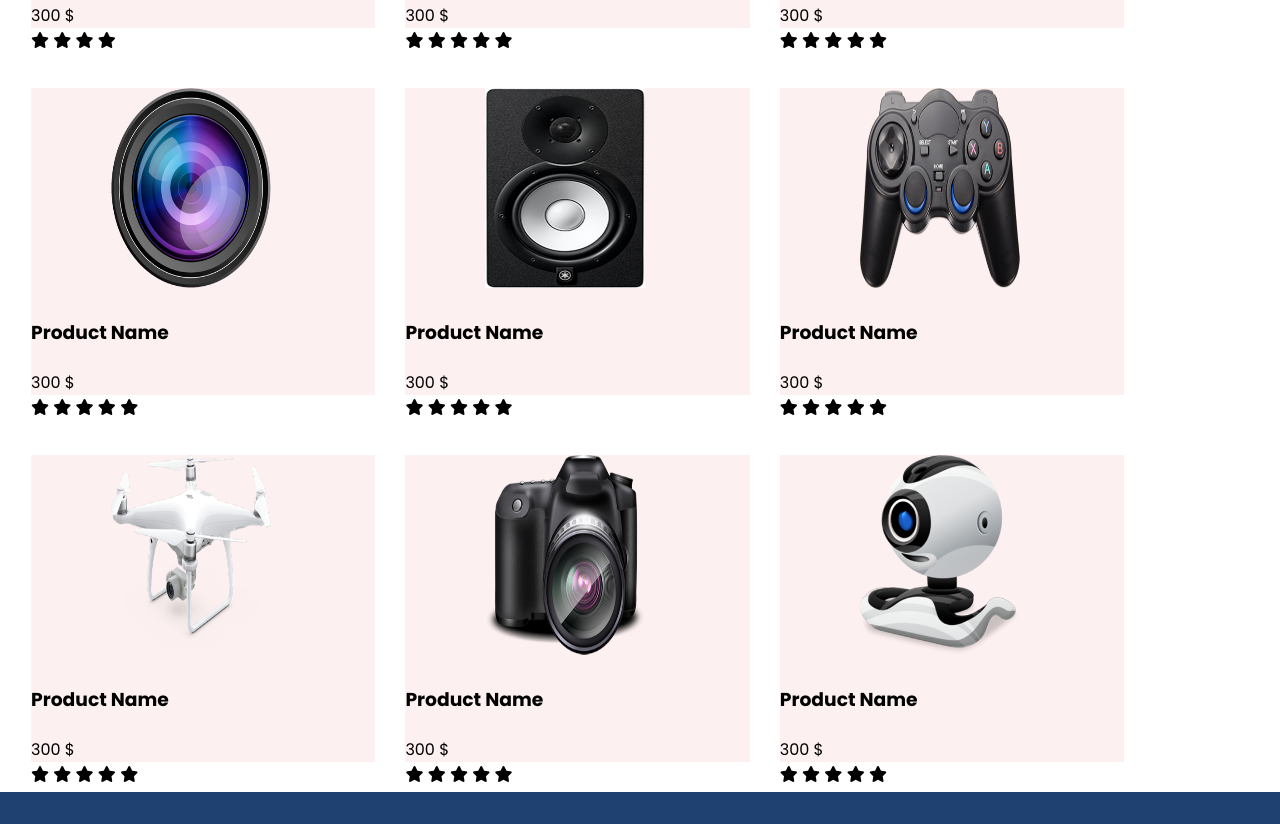
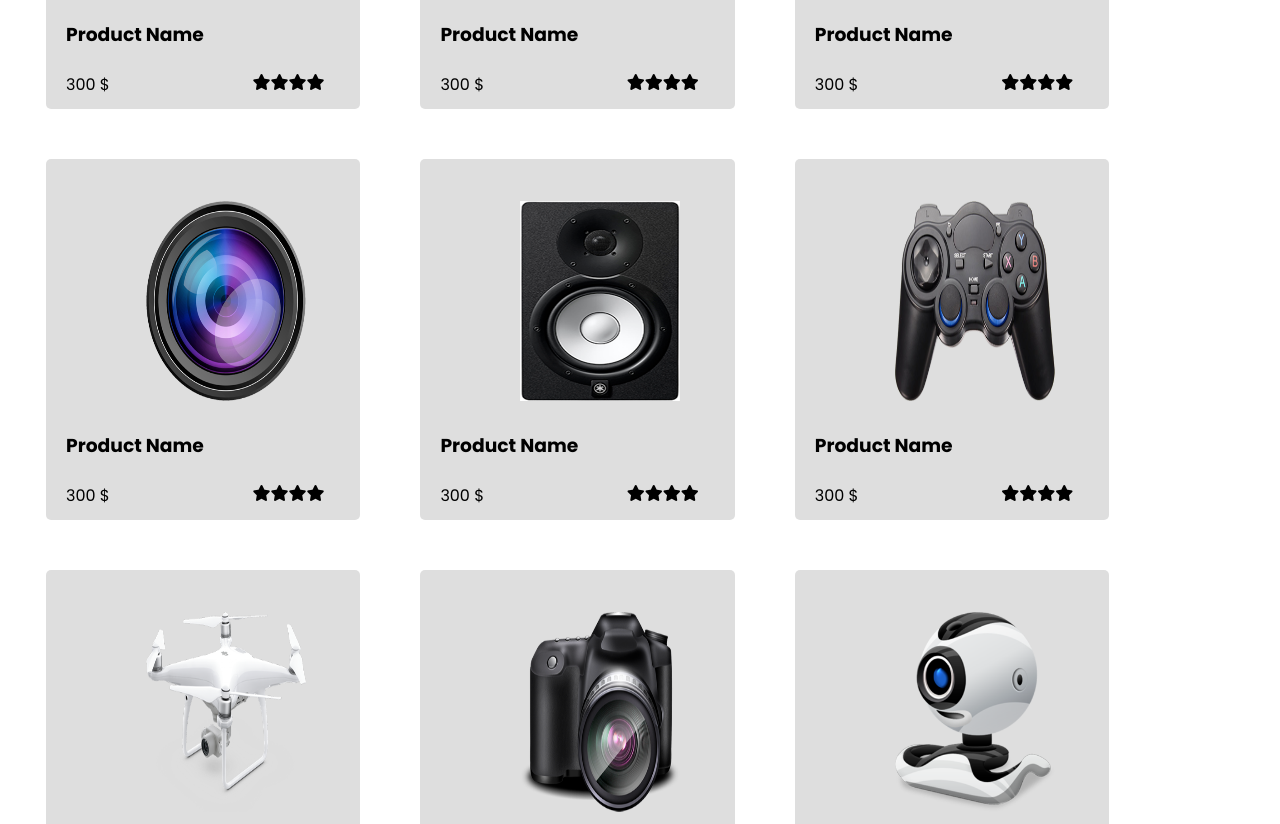
Before and after one commit to Kader1680/Minics_Sass, a plain HTML site: page index.html in a window 1280 px wide. Shown: the part 928-1752 px from the top of the page. Drawn offline with nearby package versions, Linux system fonts and the light colour scheme; no server answers.

Commit message:
update box sell'

```diff
--- a/index.html
+++ b/index.html
@@ -75,7 +75,6 @@
                     <i class="fa-solid fa-star"></i>
                     <i class="fa-solid fa-star"></i>
                     <i class="fa-solid fa-star"></i>
-                    <i class="fa-solid fa-star"></i>
                 </div>
             </div>
 
@@ -84,7 +83,6 @@
                 <h3>Product Name</h3>
                 <p>300 $</p>
                 <div class="star">
-                    <i class="fa-solid fa-star"></i>
                     <i class="fa-solid fa-star"></i>
                     <i class="fa-solid fa-star"></i>
                     <i class="fa-solid fa-star"></i>
@@ -101,7 +99,6 @@
                     <i class="fa-solid fa-star"></i>
                     <i class="fa-solid fa-star"></i>
                     <i class="fa-solid fa-star"></i>
-                    <i class="fa-solid fa-star"></i>
                 </div>
             </div>
 
@@ -110,7 +107,6 @@
                 <h3>Product Name</h3>
                 <p>300 $</p>
                 <div class="star">
-                    <i class="fa-solid fa-star"></i>
                     <i class="fa-solid fa-star"></i>
                     <i class="fa-solid fa-star"></i>
                     <i class="fa-solid fa-star"></i>
@@ -127,7 +123,6 @@
                     <i class="fa-solid fa-star"></i>
                     <i class="fa-solid fa-star"></i>
                     <i class="fa-solid fa-star"></i>
-                    <i class="fa-solid fa-star"></i>
                 </div>
             </div>
 
@@ -136,7 +131,6 @@
                 <h3>Product Name</h3>
                 <p>300 $</p>
                 <div class="star">
-                    <i class="fa-solid fa-star"></i>
                     <i class="fa-solid fa-star"></i>
                     <i class="fa-solid fa-star"></i>
                     <i class="fa-solid fa-star"></i>
@@ -153,7 +147,6 @@
                     <i class="fa-solid fa-star"></i>
                     <i class="fa-solid fa-star"></i>
                     <i class="fa-solid fa-star"></i>
-                    <i class="fa-solid fa-star"></i>
                 </div>
             </div>
 
@@ -164,7 +157,6 @@
                 <h3>Product Name</h3>
                 <p>300 $</p>
                 <div class="star">
-                    <i class="fa-solid fa-star"></i>
                     <i class="fa-solid fa-star"></i>
                     <i class="fa-solid fa-star"></i>
                     <i class="fa-solid fa-star"></i>
--- a/scss/compenents/_banding.scss
+++ b/scss/compenents/_banding.scss
@@ -1,6 +1,9 @@
 .banding{
     text-align: center;
+    margin: auto;
+    max-width: 600px;
     .row{
+
         .box{
             width: 21rem;
             margin: 43px 17px;
--- a/scss/compenents/_section.scss
+++ b/scss/compenents/_section.scss
@@ -1,12 +1,15 @@
 .product{
     h2{
         text-align: center;
+        margin-top: 2rem;
     }
+
     .row{
         .content{
-            // border: 1px solid;
-            margin: 30px 15px;
-            background-color: $t-color;
+            margin: 25px 30px;
+            background-color: #dedede;
+            border-radius: 5px;
+            padding: 42px 20px;
             img{
                 width: 160px;
                 margin: 0px 80px;
@@ -16,7 +19,6 @@
             }
             p{}
             .star{
-                position: absolute;
             }
         }
     }
--- a/scss/helper/_mixin.scss
+++ b/scss/helper/_mixin.scss
@@ -13,6 +13,26 @@ body{
         }
         i{
             display: block;
+        }
+    }
+    .product{
+        // width: calc(100% / 2);
+        .row{
+            // display: grid;
+            // grid-template-columns: 80% 80%;
+            .content{
+                // margin: 30px 15px;
+                // background-color: $t-color;
+                img{
+                    // width: 200px;
+                }
+                .star{
+                    display: flex;
+                    justify-content: end;
+                    margin: -23px 1rem;
+                }
+
+            }
         }
     }
 }
@@ -52,8 +72,11 @@ body{
                     width: 200px;
                 }
                 .star{
-                    position: absolute;
+                    display: flex;
+                    justify-content: end;
+                    margin: -23px 1rem;
                 }
+
             }
         }
     }
```
Also changed, not shown: scss/styles.css, 1 other file.
